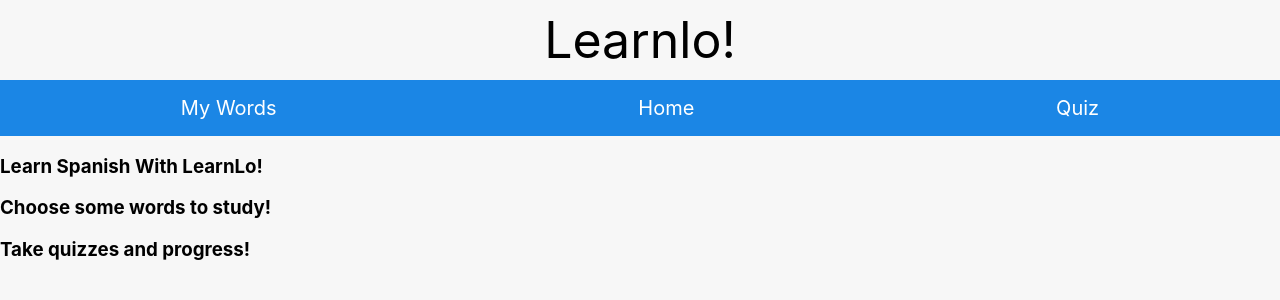
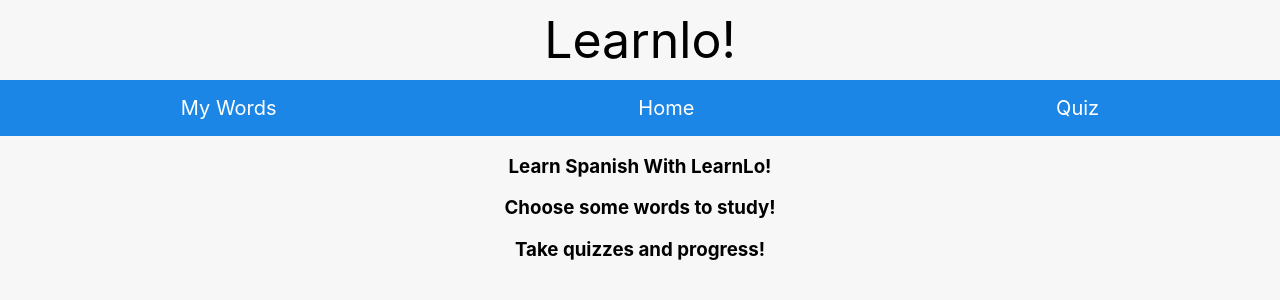
Before and after one commit to taylorjohnson141/learnlo, a React (Create React App) app: page / in a window 1280 px wide. Shown: the top 300 px of the page. Built offline with nearby package versions, Linux system fonts and the light colour scheme.

Commit message:
Add Homescreen css

```diff
--- /dev/null
+++ b/src/HomeScreen/HomeScreen.css
@@ -0,0 +1,6 @@
+.center{
+  width: fit-content;
+  margin-left: auto;
+  margin-right: auto;
+
+}
--- a/src/HomeScreen/HomeScreen.js
+++ b/src/HomeScreen/HomeScreen.js
@@ -1,9 +1,10 @@
+import './HomeScreen.css'
 function HomeScreen (){
   return (
     <section>
-    <h1>Learn Spanish With LearnLo!</h1>
-    <h1>Choose some words to study! </h1>
-    <h1>Take quizzes and progress!</h1>
+    <h1 className = 'center'>Learn Spanish With LearnLo!</h1>
+    <h1 className = 'center'>Choose some words to study! </h1>
+    <h1 className = 'center'>Take quizzes and progress!</h1>
     </section>
   )
 }
```
